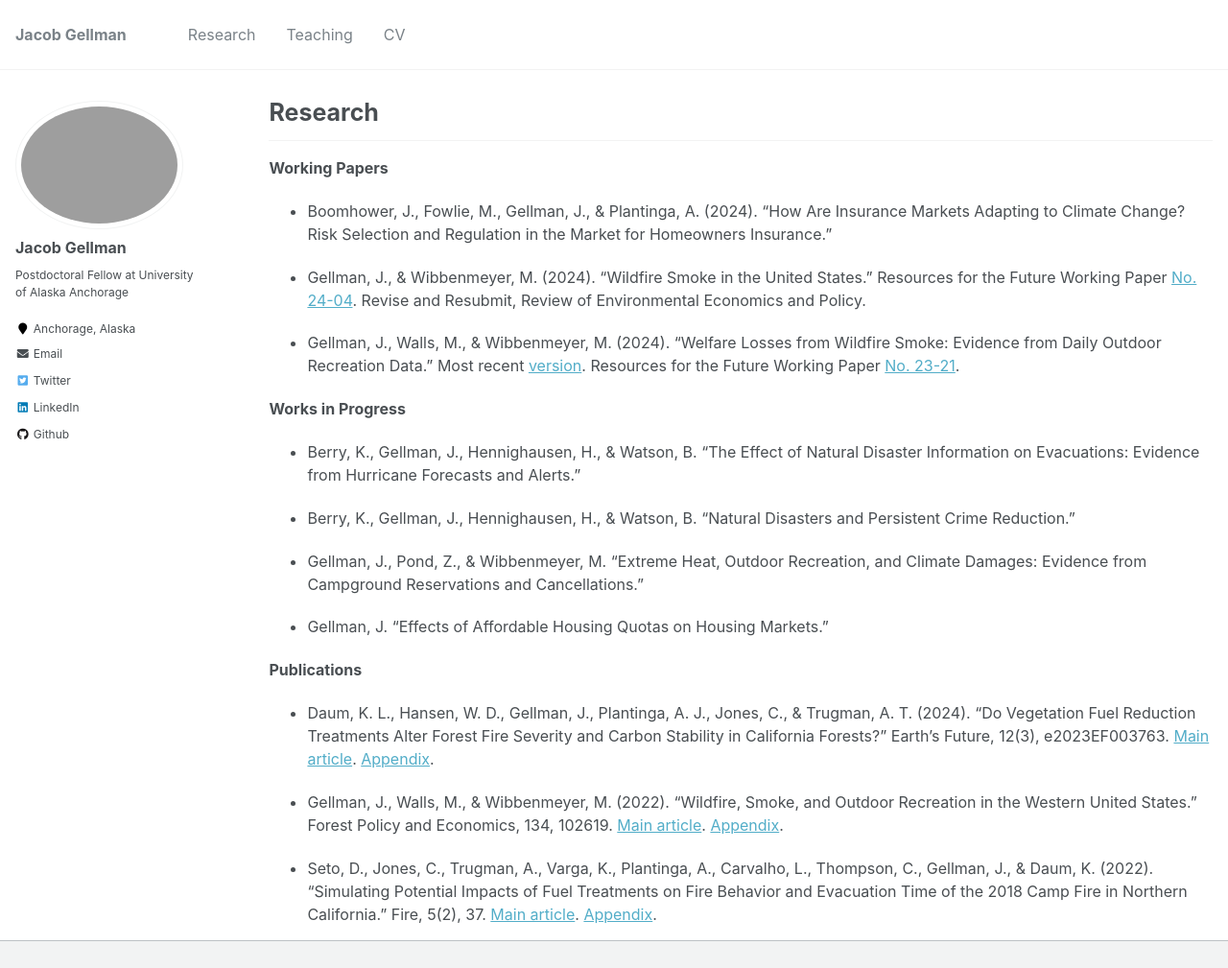
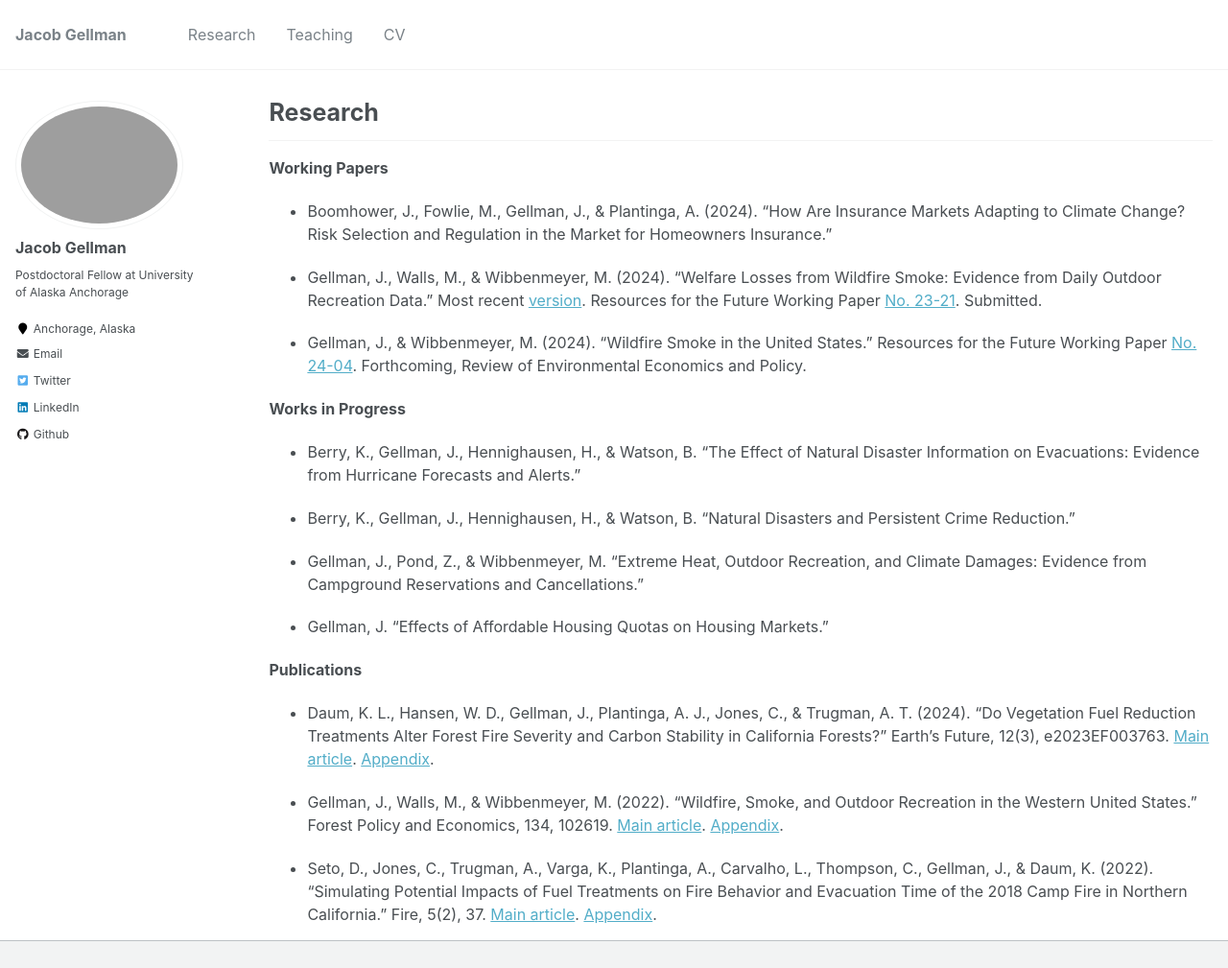
Before and after one commit to jacobgellman/jacobgellman.github.io, a Jekyll site: the page built from _pages/research.md, in a window 1280 px wide and 1161 px high, cut to the strip 0-1009 px from the top of the window. Shown: the whole strip at 96% size. Built offline with Jekyll 4.4.1, drawn with Linux system fonts in a browser that asks for light colours.

Commit message:
Research and CV

```diff
--- a/_pages/research.md
+++ b/_pages/research.md
@@ -12,9 +12,9 @@ author_profile: true
 **Working Papers**
 * Boomhower, J., Fowlie, M., Gellman, J., & Plantinga, A. (2024). "How Are Insurance Markets Adapting to Climate Change? Risk Selection and Regulation in the Market for Homeowners Insurance."
 
-* Gellman, J., & Wibbenmeyer, M. (2024). "Wildfire Smoke in the United States." Resources for the Future Working Paper [No. 24-04](https://jacobgellman.github.io/files/gellman_wibbenmeyer_2024-wildfire_smoke_in_united_states.pdf). Revise and Resubmit, Review of Environmental Economics and Policy.
+* Gellman, J., Walls, M., & Wibbenmeyer, M. (2024). "Welfare Losses from Wildfire Smoke: Evidence from Daily Outdoor Recreation Data." Most recent [version](https://jacobgellman.github.io/files/gellman_et_al_2024-welfare_losses_wildfire_smoke_recreation.pdf). Resources for the Future Working Paper [No. 23-21](https://jacobgellman.github.io/files/gellman_et_al_2023-wf_smoke_rec_rff_23-21.pdf). Submitted.
 
-* Gellman, J., Walls, M., & Wibbenmeyer, M. (2024). "Welfare Losses from Wildfire Smoke: Evidence from Daily Outdoor Recreation Data." Most recent [version](https://jacobgellman.github.io/files/gellman_et_al_2024-welfare_losses_wildfire_smoke_recreation.pdf). Resources for the Future Working Paper [No. 23-21](https://jacobgellman.github.io/files/gellman_et_al_2023-wf_smoke_rec_rff_23-21.pdf).
+* Gellman, J., & Wibbenmeyer, M. (2024). "Wildfire Smoke in the United States." Resources for the Future Working Paper [No. 24-04](https://jacobgellman.github.io/files/gellman_wibbenmeyer_2024-wildfire_smoke_in_united_states.pdf). Forthcoming, Review of Environmental Economics and Policy.
 
 **Works in Progress**
 * Berry, K., Gellman, J., Hennighausen, H., & Watson, B. "The Effect of Natural Disaster Information on Evacuations: Evidence from Hurricane Forecasts and Alerts."
```
Also changed, not shown: 2 other files.
